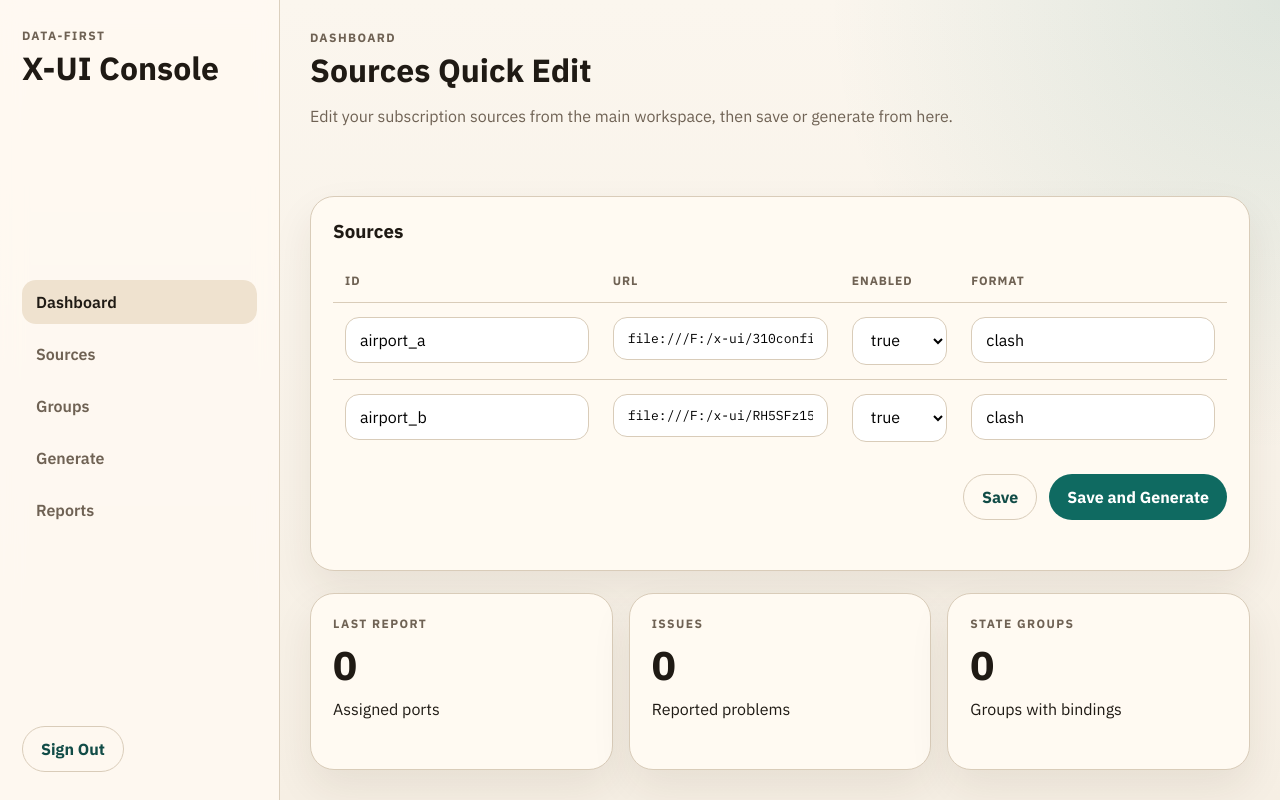
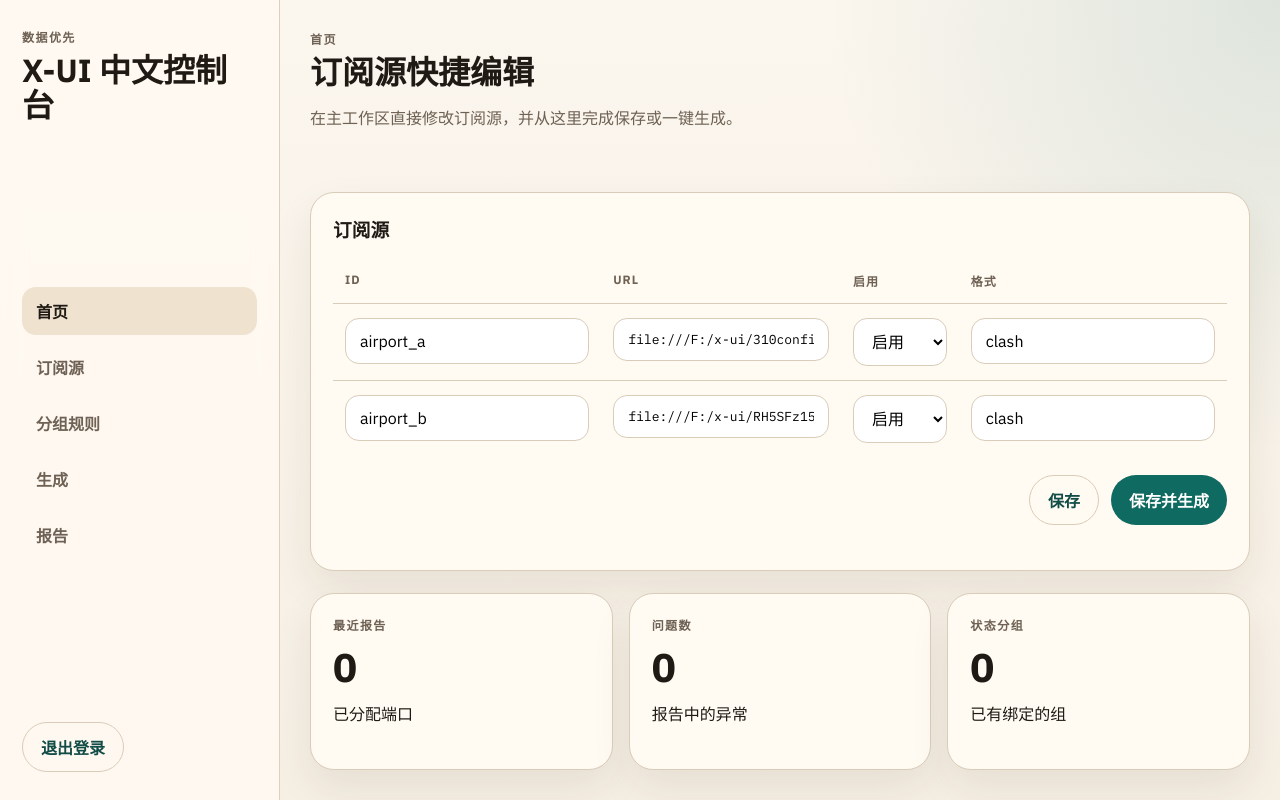
Before and after one commit to yinz628/xui_config, a FastAPI app: page /dashboard in a window 1280 px wide. Run offline with FastAPI, Linux system fonts and the light colour scheme; the visitor is signed in with stand-in values (Sample User, id 1); some libraries are stand-ins or nearby versions.

Commit message:
feat(web): 控制台界面中文化

```diff
--- a/xui_port_pool_generator_web/app.py
+++ b/xui_port_pool_generator_web/app.py
@@ -36,7 +36,7 @@ def create_app(settings: AppSettings | None = None) -> FastAPI:
         directory=str(Path(__file__).with_name("templates"))
     )
 
-    app = FastAPI(title="X-UI Web Console")
+    app = FastAPI(title="X-UI 中文控制台")
     app.add_middleware(SessionMiddleware, secret_key=settings.session_secret)
     app.state.settings = settings
     app.state.templates = templates
@@ -62,7 +62,7 @@ def create_app(settings: AppSettings | None = None) -> FastAPI:
             return templates.TemplateResponse(
                 request,
                 "login.html",
-                {"request": request, "error": "Invalid password"},
+                {"request": request, "error": "密码错误"},
                 status_code=401,
             )
         request.session["authenticated"] = True
--- a/xui_port_pool_generator_web/templates/dashboard.html
+++ b/xui_port_pool_generator_web/templates/dashboard.html
@@ -3,44 +3,44 @@
 <main class="app-shell">
   <aside class="sidebar">
     <div>
-      <p class="eyebrow">Data-First</p>
-      <h1>X-UI Console</h1>
+      <p class="eyebrow">数据优先</p>
+      <h1>X-UI 中文控制台</h1>
     </div>
     <nav class="nav">
-      <a class="active" href="/dashboard">Dashboard</a>
-      <a href="/sources">Sources</a>
-      <a href="/groups">Groups</a>
-      <a href="/generate">Generate</a>
-      <a href="/reports">Reports</a>
+      <a class="active" href="/dashboard">首页</a>
+      <a href="/sources">订阅源</a>
+      <a href="/groups">分组规则</a>
+      <a href="/generate">生成</a>
+      <a href="/reports">报告</a>
     </nav>
     <form method="post" action="/logout">
-      <button class="secondary" type="submit">Sign Out</button>
+      <button class="secondary" type="submit">退出登录</button>
     </form>
   </aside>
 
   <section class="content">
     <header class="hero">
       <div>
-        <p class="eyebrow">Dashboard</p>
-        <h2>Sources Quick Edit</h2>
-        <p class="subtitle">Edit your subscription sources from the main workspace, then save or generate from here.</p>
+        <p class="eyebrow">首页</p>
+        <h2>订阅源快捷编辑</h2>
+        <p class="subtitle">在主工作区直接修改订阅源，并从这里完成保存或一键生成。</p>
       </div>
     </header>
 
     {% if saved %}
-    <div class="success-banner">Dashboard sources saved.</div>
+    <div class="success-banner">首页订阅源已保存。</div>
     {% endif %}
 
     <section class="panel">
-      <h3>Sources</h3>
+      <h3>订阅源</h3>
       <form method="post">
         <table class="data-table">
           <thead>
             <tr>
               <th>ID</th>
               <th>URL</th>
-              <th>Enabled</th>
-              <th>Format</th>
+              <th>启用</th>
+              <th>格式</th>
             </tr>
           </thead>
           <tbody>
@@ -50,8 +50,8 @@
               <td><input class="mono" name="source_url" value="{{ item.get('url') }}"></td>
               <td>
                 <select name="source_enabled">
-                  <option value="true" {% if item.get('enabled', True) %}selected{% endif %}>true</option>
-                  <option value="false" {% if not item.get('enabled', True) %}selected{% endif %}>false</option>
+                  <option value="true" {% if item.get('enabled', True) %}selected{% endif %}>启用</option>
+                  <option value="false" {% if not item.get('enabled', True) %}selected{% endif %}>停用</option>
                 </select>
               </td>
               <td><input name="source_format" value="{{ item.get('format', 'clash') }}"></td>
@@ -60,27 +60,27 @@
           </tbody>
         </table>
         <div class="form-actions hero-actions">
-          <button class="secondary" formaction="/dashboard/sources/save" type="submit">Save</button>
-          <button formaction="/dashboard/sources/save-and-generate" type="submit">Save and Generate</button>
+          <button class="secondary" formaction="/dashboard/sources/save" type="submit">保存</button>
+          <button formaction="/dashboard/sources/save-and-generate" type="submit">保存并生成</button>
         </div>
       </form>
     </section>
 
     <section class="summary-grid">
       <article class="summary-card">
-        <p class="eyebrow">Last Report</p>
+        <p class="eyebrow">最近报告</p>
         <strong>{{ report_summary.get("assigned_count", 0) }}</strong>
-        <span>Assigned ports</span>
+        <span>已分配端口</span>
       </article>
       <article class="summary-card">
-        <p class="eyebrow">Issues</p>
+        <p class="eyebrow">问题数</p>
         <strong>{{ report_summary.get("issue_count", 0) }}</strong>
-        <span>Reported problems</span>
+        <span>报告中的异常</span>
       </article>
       <article class="summary-card">
-        <p class="eyebrow">State Groups</p>
+        <p class="eyebrow">状态分组</p>
         <strong>{{ state_groups|length }}</strong>
-        <span>Groups with bindings</span>
+        <span>已有绑定的组</span>
       </article>
     </section>
   </section>
```
Also changed, not shown: tests/test_web_console_auth.py (+1 -1 lines), tests/test_web_console_generate.py (+2 -2 lines), xui_port_pool_generator_web/templates/generate.html (+20 -20 lines), xui_port_pool_generator_web/templates/groups.html (+19 -19 lines), xui_port_pool_generator_web/templates/login.html (+5 -5 lines), xui_port_pool_generator_web/templates/reports.html (+24 -24 lines), xui_port_pool_generator_web/templates/sources.html (+19 -19 lines).
